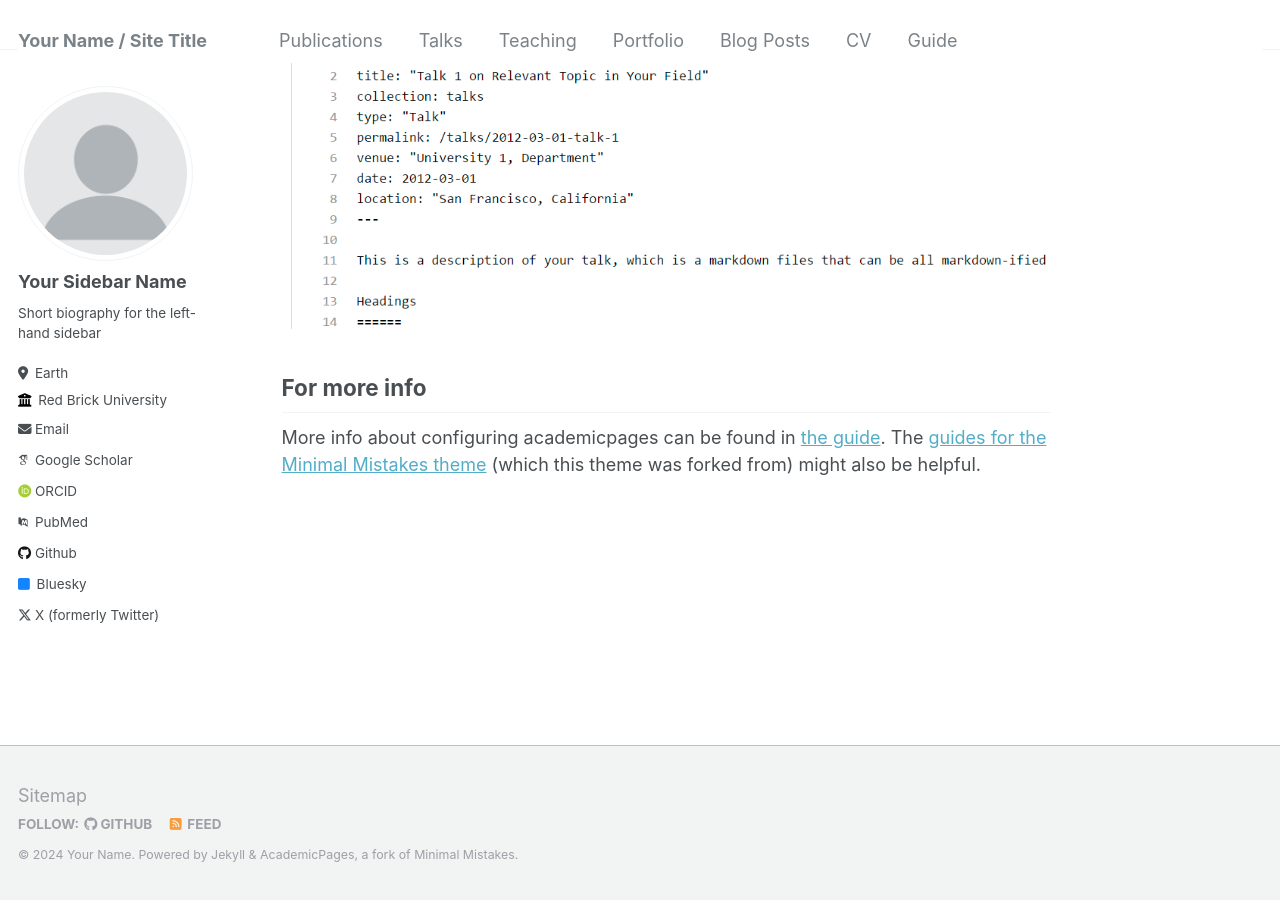
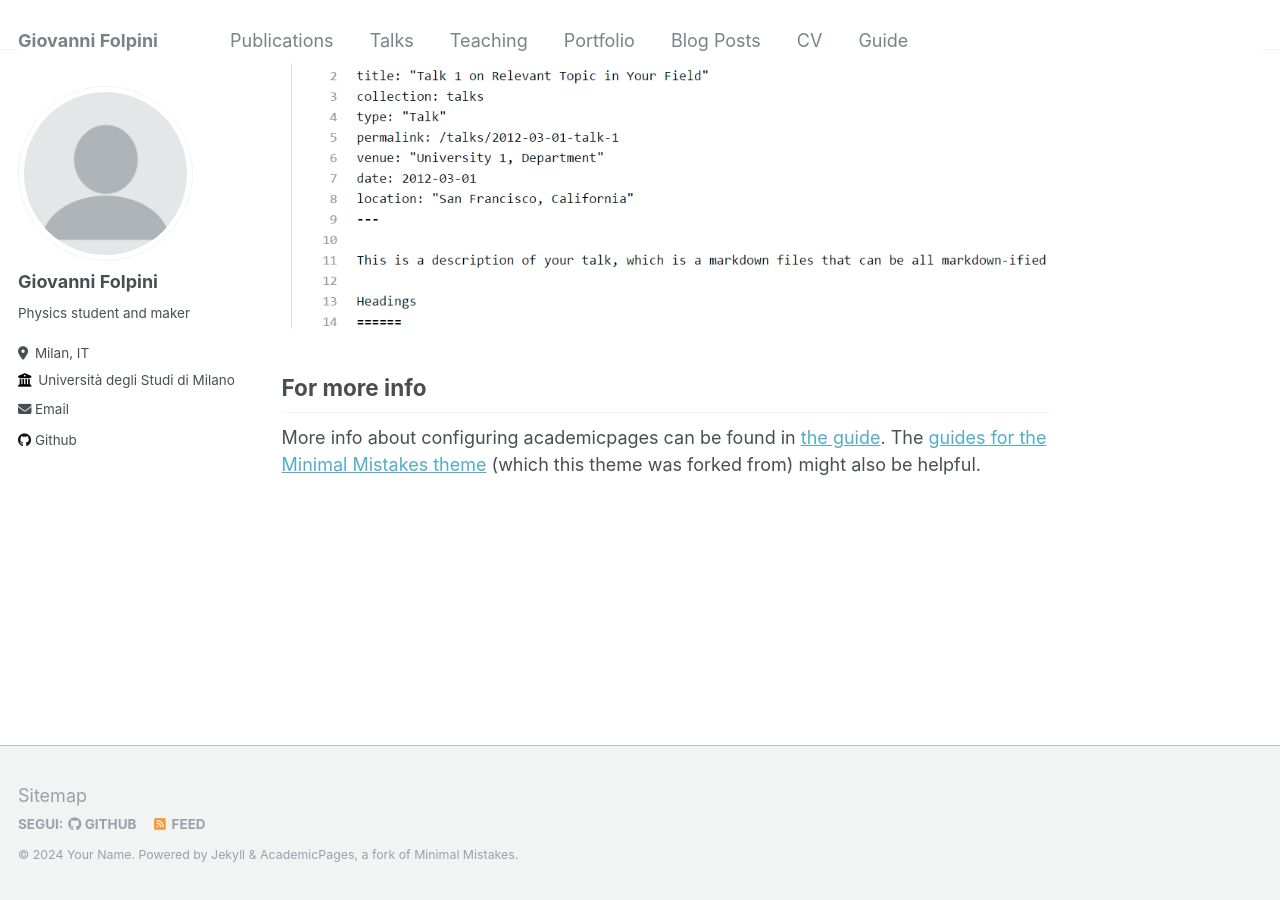
Before and after one commit to giovannifolpini/giovannifolpini.github.io, a Jekyll site: the page built from _pages/about.md, in a window 1280 px wide and 900 px high, scrolled down 2640 px. Built offline with Jekyll 4.4.1, drawn with Linux system fonts in a browser that asks for light colours; some web fonts are replaced.

Commit message:
Update _config.yml

```diff
--- a/_config.yml
+++ b/_config.yml
@@ -7,12 +7,12 @@
 # server process.
 
 # Basic Site Settings
-locale                   : "en-US"
-title                    : "Your Name / Site Title"
+locale                   : "it-IT"
+title                    : "Giovanni Folpini"
 title_separator          : "-"
 name                     : &name "Your Name"
 description              : &description "personal description"
-url                      : https://academicpages.github.io # the base hostname & protocol for your site e.g. "https://mmistakes.github.io"
+url                      : https://maddoc-g.github.io # the base hostname & protocol for your site e.g. "https://mmistakes.github.io"
 baseurl                  : "" # the subpath of your site, e.g. "/blog"
 repository               : "academicpages/academicpages.github.io"
 
@@ -22,32 +22,32 @@ repository               : "academicpages/academicpages.github.io"
 author:
   # Biographic information
   avatar           : "profile.png"
-  name             : "Your Sidebar Name"
+  name             : "Giovanni Folpini"
   pronouns         : # example: "she/her"
-  bio              : "Short biography for the left-hand sidebar"
-  location         : "Earth"
-  employer         : "Red Brick University"
+  bio              : "Physics student and maker"
+  location         : "Milan, IT"
+  employer         : "Università degli Studi di Milano"
   uri              : # URL
-  email            : "none@example.org"
+  email            : "giovanni.folpini@studenti.unimi.it"
 
   # Academic websites
   arxiv            : # URL - Update with the correct link to your profile
-  googlescholar    : "https://scholar.google.com/citations?user=PS_CX0AAAAAJ"
+  googlescholar    : # "https://scholar.google.com/citations?user=PS_CX0AAAAAJ"
   impactstory      : # URL
-  orcid            : "http://orcid.org/yourorcidurl"
-  pubmed           : "https://www.ncbi.nlm.nih.gov/pubmed/?term=john+snow"
+  orcid            : # "http://orcid.org/yourorcidurl"
+  pubmed           : # "https://www.ncbi.nlm.nih.gov/pubmed/?term=john+snow"
   researchgate     : # URL
 
   # Repositories and software development
   bitbucket        : # Username - Update with your username on the site
   codepen          : # Username
   dribbble         : # Username
-  github           : "academicpages"
+  github           : "giovannifolpini"
   kaggle           : # Username
   stackoverflow    : # User number or user number and name (i.e., use "1" or "1/jeff-atwood")
 
   # Social media
-  bluesky          : "bsky.app" # Replace this with you Bluesky username
+  bluesky          : # "bsky.app" # Replace this with you Bluesky username
   facebook         : # Username
   flickr           : # Username
   foursquare       : # Username
@@ -64,7 +64,7 @@ author:
   steam            : # Username
   telegram         : # URL
   tumblr           : # Username
-  twitter          : "UniofOxford"  # Replace this with your X / Twitter handle
+  twitter          : # "UniofOxford"  # Replace this with your X / Twitter handle
   vine             : # Username
   weibo            : # Username
   wikipedia        : # Username
@@ -107,7 +107,6 @@ staticman:
       options:
         format           : "iso8601" # "iso8601" (default), "timestamp-seconds", "timestamp-milliseconds"
 atom_feed:
-  hide                   : false     # change to true to hide the RSS feed in the footer
   path                   : # blank (default) uses feed.xml
 
 
```
